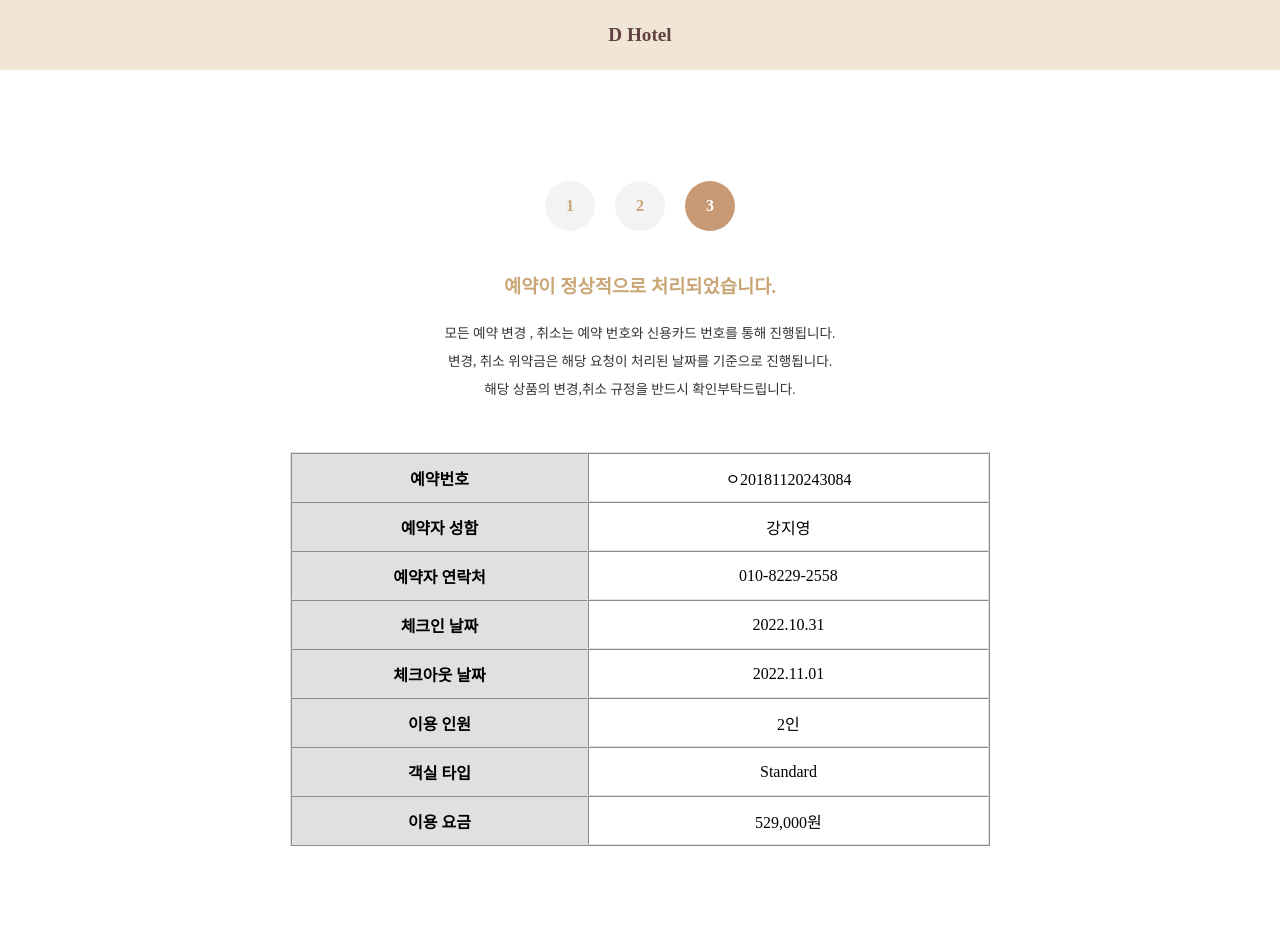
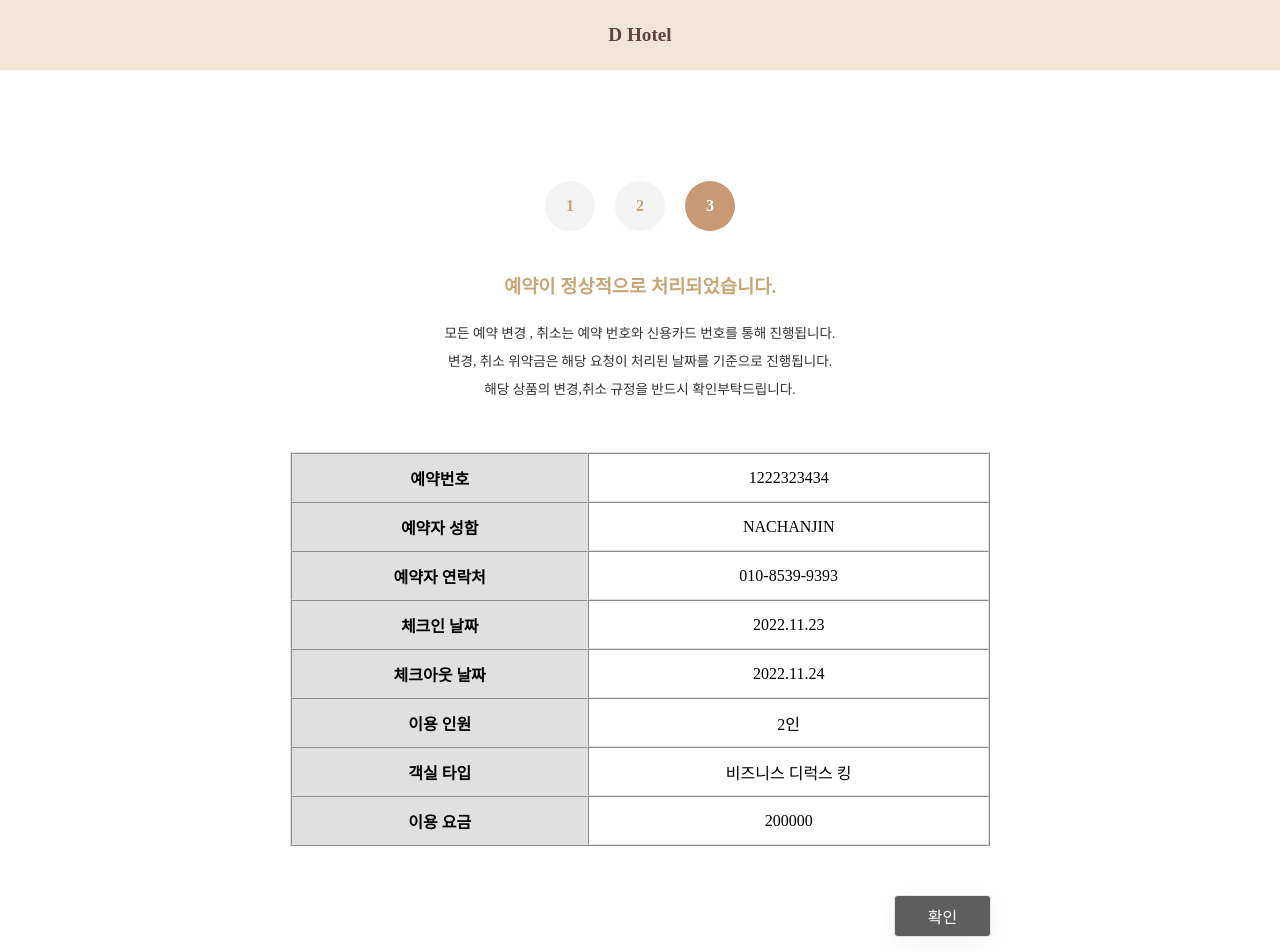
Before and after one commit to 99-zziy/stay-with-me, a React (Create React App) app: page /reserv/3 in a window 1280 px wide. Shown: the top 952 px of the page. Before the commit the page ends 896 px from the top, so only its background shows below. Built offline with nearby package versions, Linux system fonts and the light colour scheme.

Commit message:
feat: 예약 화면 보여주기

```diff
--- a/src/pages/reserv/ThirdStep.jsx
+++ b/src/pages/reserv/ThirdStep.jsx
@@ -4,6 +4,20 @@ import { useNavigate } from "react-router";
 
 const ThirdStep = () => {
   const navigate = useNavigate();
+  const book = {
+    bookId: 1222323434,
+    checkInDate: "2022-11-23T12:00:00",
+    checkOutDate: "2022-11-24T12:00:00",
+    userName: "NACHANJIN",
+    userPhone: "010-8539-9393",
+    bookPrice: "200000",
+    capacity: "2",
+    roomName: "비즈니스 디럭스 킹",
+  };
+
+  const handleComplete = () => {
+    navigate("/");
+  };
 
   return (
     <InputContainer>
@@ -19,37 +33,44 @@ const ThirdStep = () => {
       <table border={1}>
         <tr>
           <th>예약번호</th>
-          <td>ㅇ20181120243084</td>
+          <td>{book.bookId}</td>
         </tr>
         <tr>
           <th>예약자 성함</th>
-          <td>강지영</td>
+          <td>{book.userName}</td>
         </tr>
         <tr>
           <th>예약자 연락처</th>
-          <td>010-8229-2558</td>
+          <td>{book.userPhone}</td>
         </tr>
         <tr>
           <th>체크인 날짜</th>
-          <td>2022.10.31</td>
+          <td>
+            {book.checkInDate.replace("T12:00:00", "").replaceAll("-", ".")}
+          </td>
         </tr>
         <tr>
           <th>체크아웃 날짜</th>
-          <td>2022.11.01</td>
+          <td>
+            {book.checkOutDate.replace("T12:00:00", "").replaceAll("-", ".")}
+          </td>
         </tr>
         <tr>
           <th>이용 인원</th>
-          <td>2인</td>
+          <td>{book.capacity}인</td>
         </tr>
         <tr>
           <th>객실 타입</th>
-          <td>Standard</td>
+          <td>{book.roomName}</td>
         </tr>
         <tr>
           <th>이용 요금</th>
-          <td>529,000원</td>
+          <td>{book.bookPrice}</td>
         </tr>
       </table>
+      <div style={{ display: "flex", width: "800px", justifyContent: "end" }}>
+        <CompleteButton onClick={handleComplete}>확인</CompleteButton>
+      </div>
     </InputContainer>
   );
 };
@@ -88,4 +109,19 @@ const InputContainer = styled.div`
   }
 `;
 
+const CompleteButton = styled.button`
+  border: none;
+  background: rgb(94, 94, 94);
+  width: 95px;
+  height: 40px;
+  font-size: 1.2rem;
+  border-radius: 3px;
+  box-shadow: rgba(0, 0, 0, 0.05) 0px 6px 24px 0px,
+    rgba(0, 0, 0, 0.08) 0px 0px 0px 1px;
+  cursor: pointer;
+  font-size: 1rem;
+  color: white;
+  margin: 50px;
+`;
+
 export default ThirdStep;
```
Also changed, not shown: src/pages/reserv/SecondStep.jsx (+0 -11 lines).
